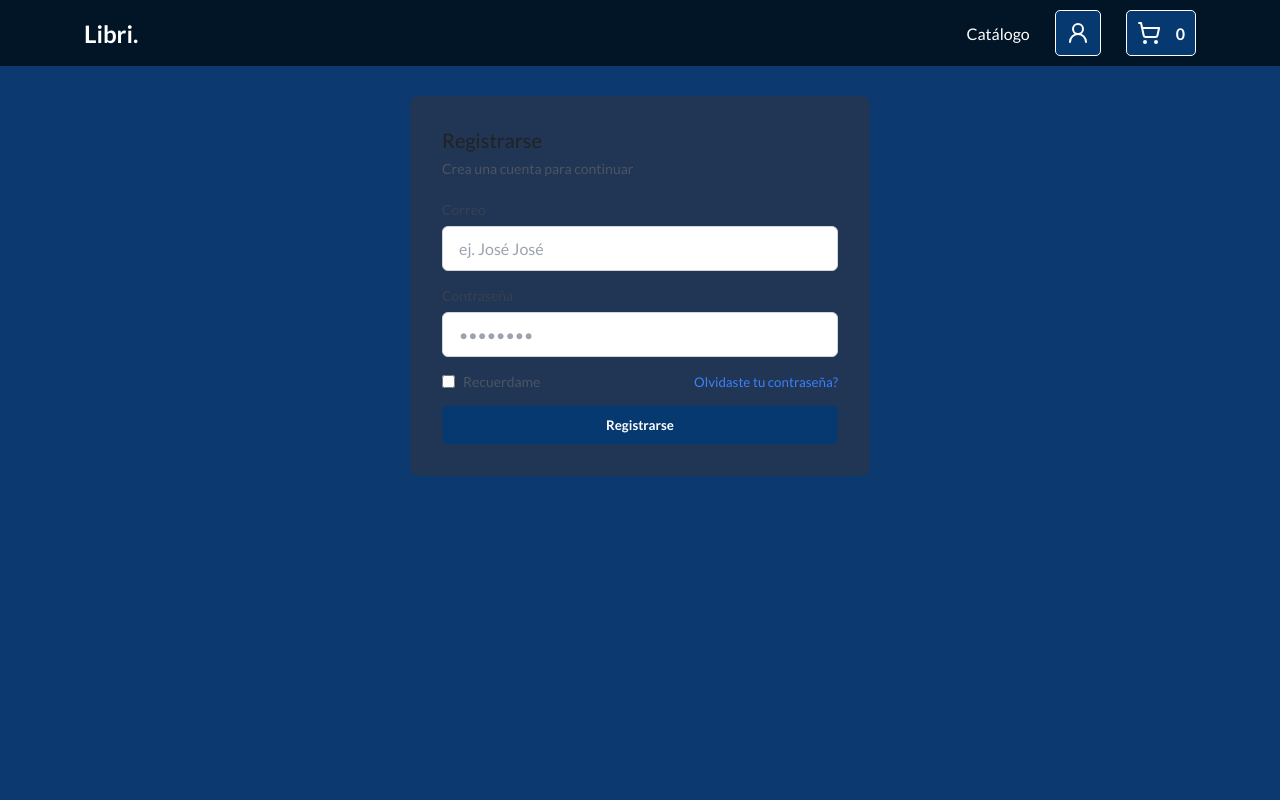
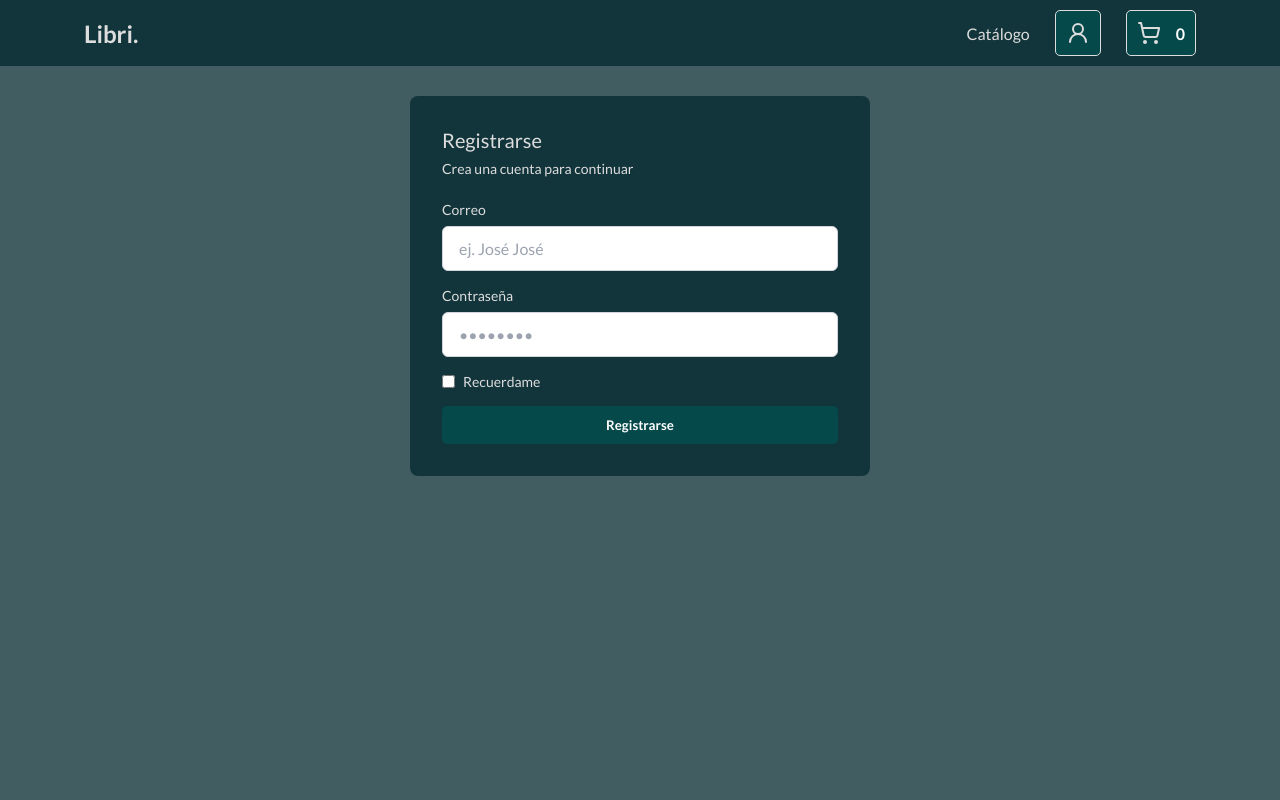
Before and after one commit to EnzoDev10/Libri, a React (Vite) app: page /#/login in a window 1280 px wide. Shown: the top 800 px of the page. Built offline with nearby package versions, Linux system fonts and the light colour scheme.

Commit message:
Changed accent colors and removed unnecesary styles.

```diff
--- a/src/Auth/LoginForm.tsx
+++ b/src/Auth/LoginForm.tsx
@@ -10,6 +10,7 @@ const StyledMain = styled.main`
     padding: 20px;
     min-height: 100%;
     height: fit-content;
+    color: var(--text-light);
 `;
 
 const LoginContainer = styled(Wrapper)`
@@ -29,14 +30,12 @@ const FormHeader = styled.div`
 const FormTitle = styled.h2`
     font-size: 1.25rem;
     font-weight: 500;
-    color: var(--text-dark);
 
     margin-bottom: 0.5rem;
     margin-top: 0;
 `;
 
 const FormSubtitle = styled.p`
-    color: #4b5563;
     font-size: 0.875rem;
     margin: 0;
 `;
@@ -56,7 +55,6 @@ const FormLabel = styled.label`
     display: block;
     font-size: 0.875rem;
     font-weight: 500;
-    color: #374151;
     margin-bottom: 0.5rem;
 `;
 
@@ -104,21 +102,7 @@ const Checkbox = styled.input`
     }
 `;
 
-const CheckboxLabel = styled.span`
-    color: #4b5563;
-`;
-
-const ForgotPassword = styled.button`
-    color: #3b82f6;
-    text-decoration: none;
-    transition: color 0.2s ease-in-out;
-    border: none;
-    background-color: transparent;
-
-    &:hover {
-        color: #1d4ed8;
-    }
-`;
+const CheckboxLabel = styled.span``;
 
 const SubmitButton = styled(Button)`
     width: 100%;
@@ -207,20 +191,6 @@ export const LoginForm = () => {
                                     <Checkbox type='checkbox' />
                                     <CheckboxLabel>Recuerdame</CheckboxLabel>
                                 </CheckboxWrapper>
-                                <ForgotPassword
-                                    type='button'
-                                    onClick={() =>
-                                        toast.error(
-                                            "mala suerte, esta función no fue implementada.",
-                                            {
-                                                position: "bottom-right",
-                                                icon: "🤷",
-                                            }
-                                        )
-                                    }
-                                >
-                                    Olvidaste tu contraseña?
-                                </ForgotPassword>
                             </FormOptions>
                             <SubmitButton>Registrarse</SubmitButton>
                         </Form>
--- a/src/components/Button/Button.tsx
+++ b/src/components/Button/Button.tsx
@@ -39,8 +39,8 @@ const StyledLink = styled(Link)<{ $variant?: "transparent" | "destructive" }>`
         props.$variant == "transparent" &&
         css`
             background-color: transparent;
-            border: 1px solid var(--text-dark);
-            color: var(--text-dark);
+            border: 1px solid var(--text-light);
+
 
             &:hover {
                 background-color: var(--light-accent-color);
--- a/src/components/Cards/CatalogCard.tsx
+++ b/src/components/Cards/CatalogCard.tsx
@@ -18,7 +18,7 @@ const CardArticle = styled.article`
     display: flex;
     flex-direction: column;
     align-items: center;
-    background-color: #abb;
+    background-color: #9cbdbf;
 `;
 
 const CardParagraph = styled.p`
--- a/src/index.css
+++ b/src/index.css
@@ -1,17 +1,15 @@
 :root {
-    --dark-bg: #021526;
-    --general-bg: #213555;
-    --products-bg: #0c396f;
+    --dark-bg: #12343b;
+    --general-bg: #12343b;
+    --products-bg: #415d62;
     --hero-bg: #27445d;
     --destructive: #b0041a;
     --destructive-hover: #500711;
 
-    --accent-color: #06396f;
-    --light-accent-color: #3b82f6;
+    --accent-color: #06494b;
+    --light-accent-color: #075b5e;
     --text-dark: #222222;
-    --text-light: #ffffff;
-
-    --green: #818c78;
+    --text-light: #ddd;
 
     --size-paragraph: 1rem;
     --size-link: 1.5rem;
```
